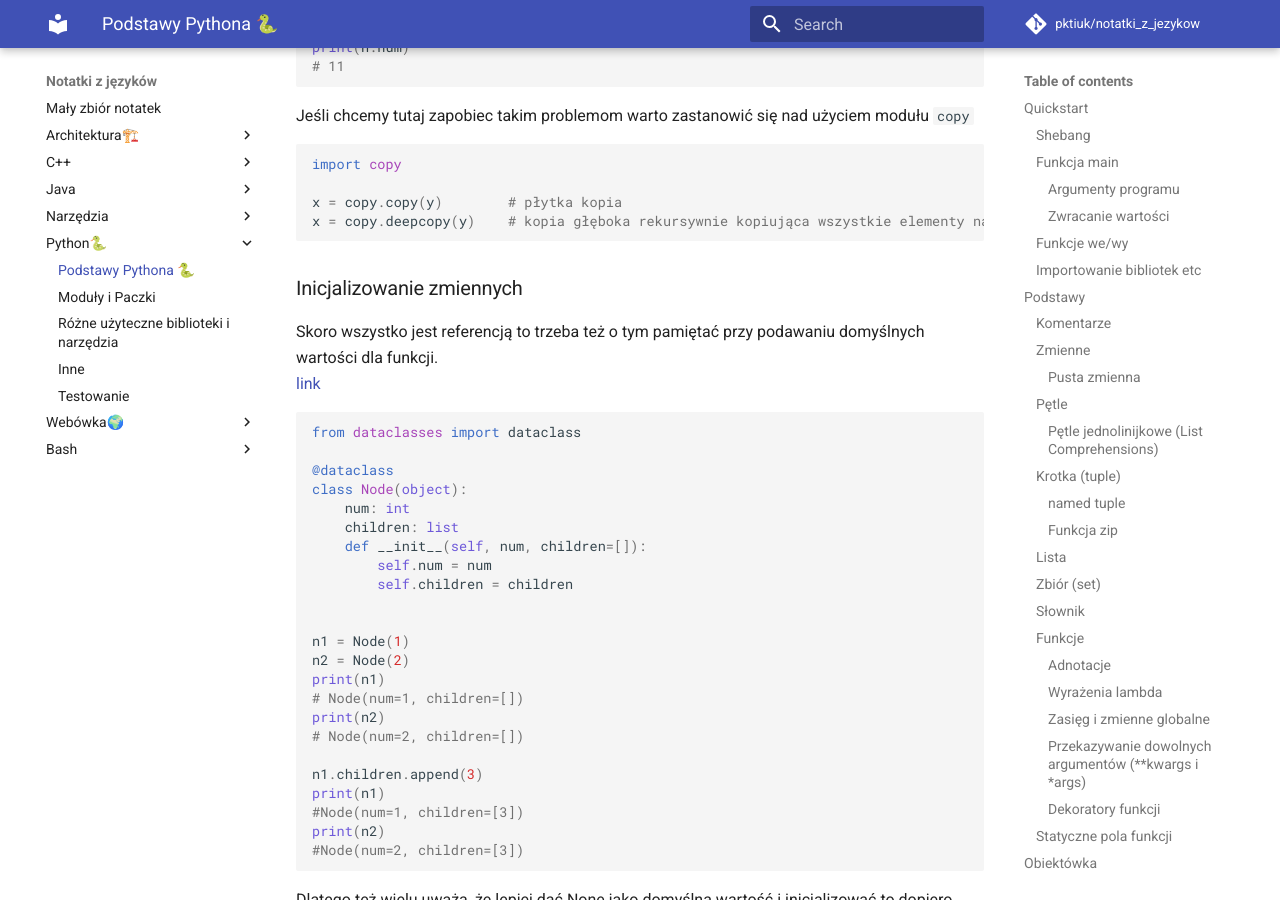
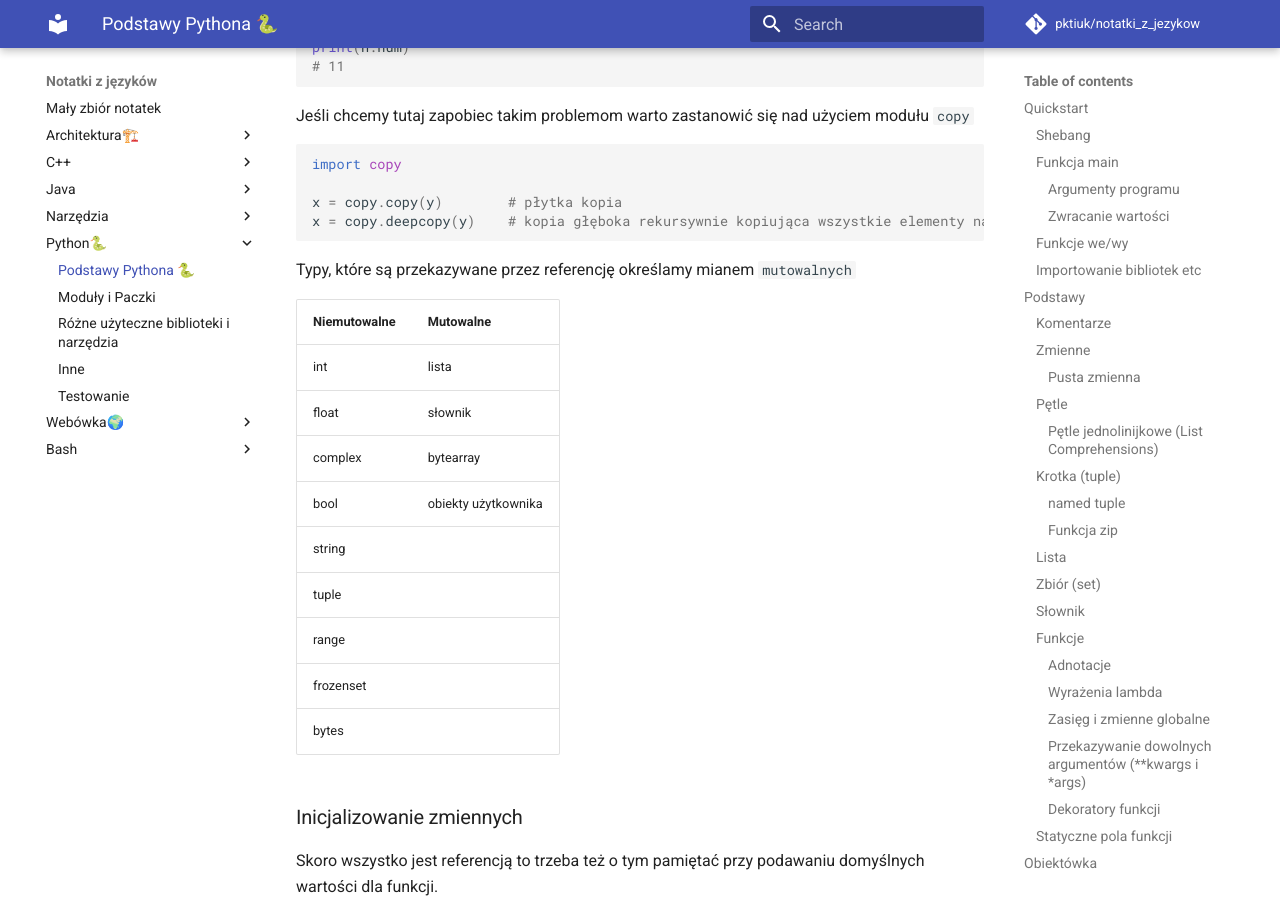
Before and after one commit to pktiuk/notatki_z_jezykow, an MkDocs documentation site: the page built from docs/Python🐍/1_ogolne_notatki.md, in a window 1280 px wide and 900 px high, scrolled down 27470 px. Built offline with MkDocs 1.6.1 and Material for MkDocs 9.7.7, drawn with Linux system fonts in a browser that asks for light colours; comment, search, counter and statistics services are not loaded.

Commit message:
LIsta obiektów mutowalnych i niemutowalnych

````diff
--- a/docs/Python🐍/1_ogolne_notatki.md
+++ b/docs/Python🐍/1_ogolne_notatki.md
@@ -1313,6 +1313,20 @@ x = copy.copy(y)        # płytka kopia
 x = copy.deepcopy(y)    # kopia głęboka rekursywnie kopiująca wszystkie elementy naszej klasy
 ```
 
+Typy, które są przekazywane przez referencję określamy mianem `mutowalnych`
+
+| Niemutowalne | Mutowalne           |
+| ------------ | ------------------- |
+| int          | lista               |
+| float        | słownik             |
+| complex      | bytearray           |
+| bool         | obiekty użytkownika |
+| string       |                     |
+| tuple        |                     |
+| range        |                     |
+| frozenset    |                     |
+| bytes        |                     |
+
 ### Inicjalizowanie zmiennych
 
 Skoro wszystko jest referencją to trzeba też o tym pamiętać przy podawaniu domyślnych wartości dla funkcji.
````
